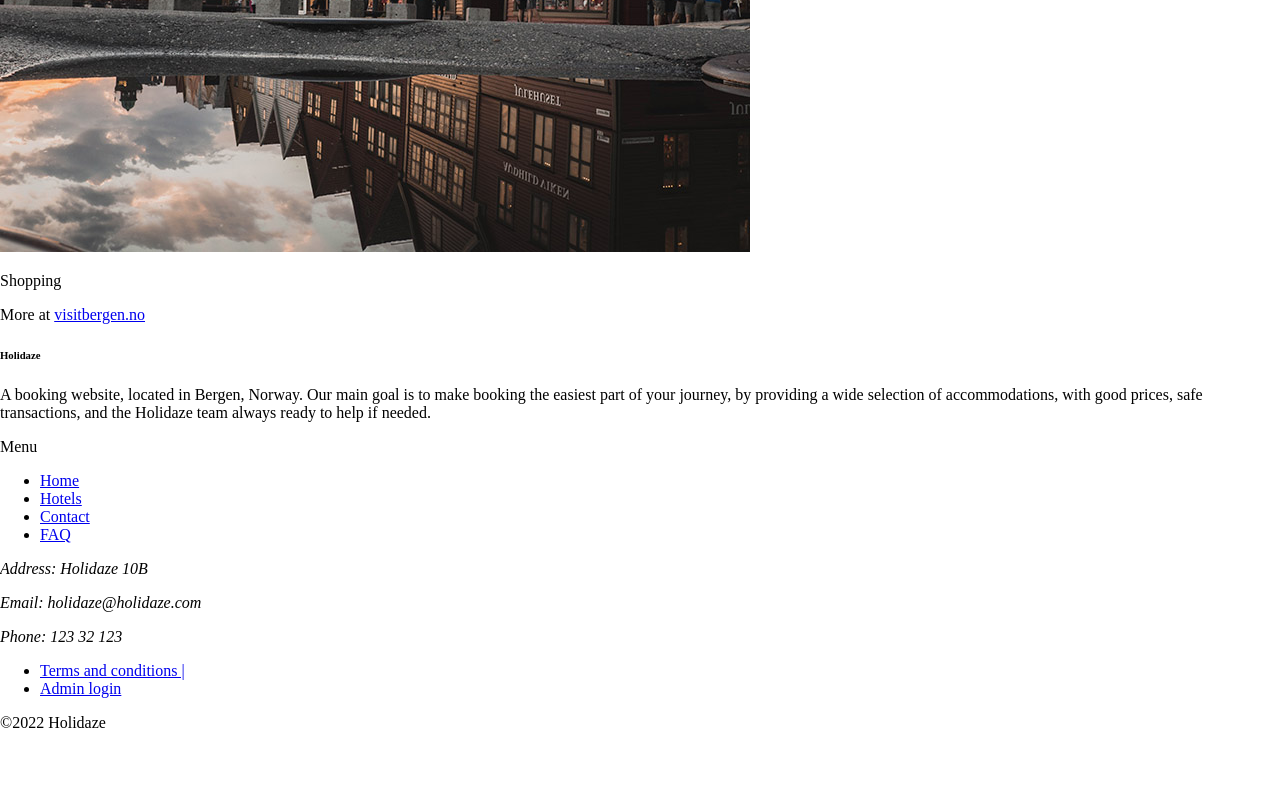
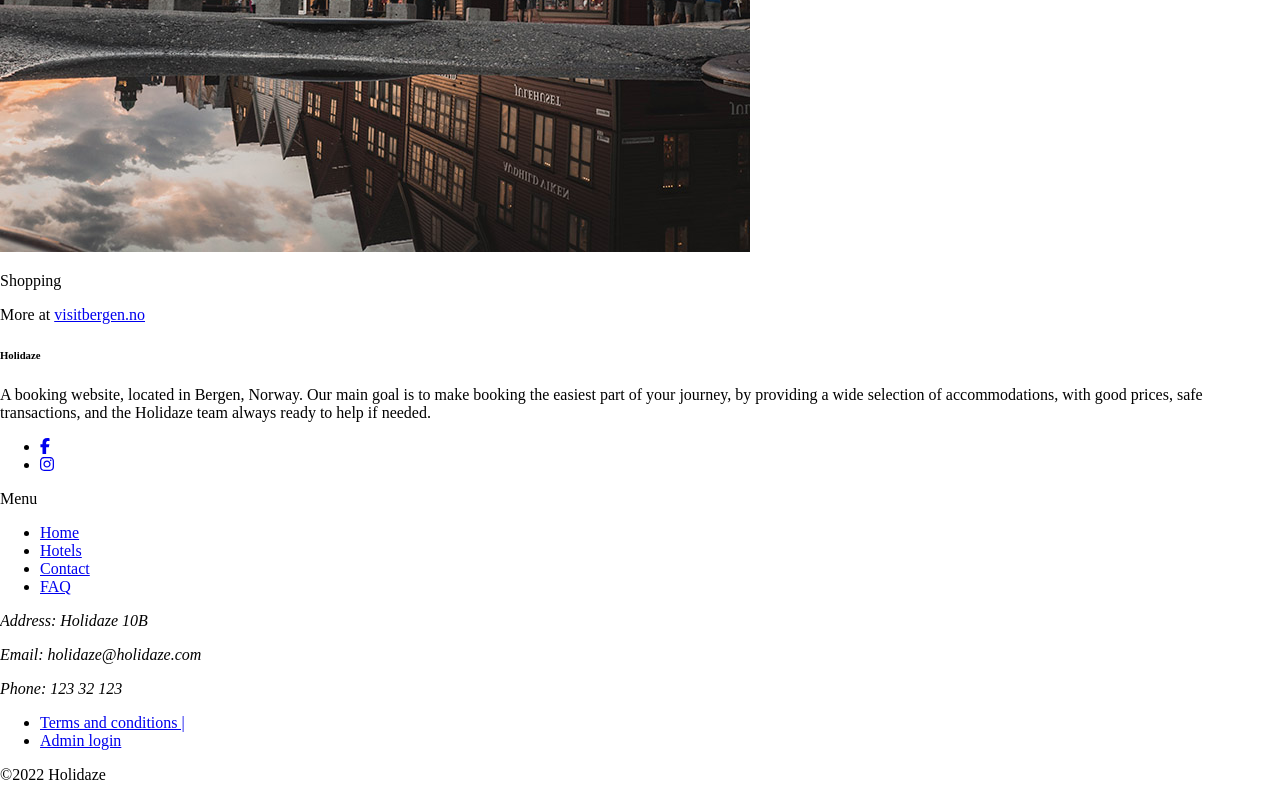
Before and after one commit to Noroff-FEU-Assignments/project-exam-2-EmsCodes, a Next.js app: page / in a window 1280 px wide. Shown: the part 6086-6886 px from the top of the page. Before the commit the page ends 6834 px from the top, so only its background shows below. Built offline with nearby package versions, Linux system fonts and the light colour scheme.

Commit message:
accommodations, created herosection component

```diff
--- a/components/layout/Footer.js
+++ b/components/layout/Footer.js
@@ -1,17 +1,39 @@
 import Link from "next/link";
 import styles from "../../styles/layout/Footer.module.css";
+import { FontAwesomeIcon } from "@fortawesome/react-fontawesome";
+import { faFacebookF, faInstagram } from "@fortawesome/free-brands-svg-icons";
 
 function Footer() {
   return (
     <div>
       <div>
-        <h6>Holidaze</h6>
-        <p>
-          A booking website, located in Bergen, Norway. Our main goal is to make
-          booking the easiest part of your journey, by providing a wide
-          selection of accommodations, with good prices, safe transactions, and
-          the Holidaze team always ready to help if needed.
-        </p>
+        <div>
+          <h6>Holidaze</h6>
+          <p>
+            A booking website, located in Bergen, Norway. Our main goal is to
+            make booking the easiest part of your journey, by providing a wide
+            selection of accommodations, with good prices, safe transactions,
+            and the Holidaze team always ready to help if needed.
+          </p>
+        </div>
+        <nav aria-label="social media links">
+          <ul>
+            <li>
+              <Link href="facebook.com">
+                <a>
+                  <FontAwesomeIcon icon={faFacebookF} />
+                </a>
+              </Link>
+            </li>
+            <li>
+              <Link href="instagram.com">
+                <a>
+                  <FontAwesomeIcon icon={faInstagram} />
+                </a>
+              </Link>
+            </li>
+          </ul>
+        </nav>
       </div>
       <div>
         <p>Menu</p>
--- a/package.json
+++ b/package.json
@@ -11,6 +11,8 @@
   "dependencies": {
     "@fortawesome/fontawesome-free": "^6.1.1",
     "@fortawesome/fontawesome-svg-core": "^6.1.1",
+    "@fortawesome/free-brands-svg-icons": "^6.1.1",
+    "@fortawesome/free-regular-svg-icons": "^6.1.1",
     "@fortawesome/free-solid-svg-icons": "^6.1.1",
     "@fortawesome/react-fontawesome": "^0.1.18",
     "next": "12.1.5",
```
Also changed, not shown: components/utils/accommodations/Menu.js (added, +7 -0 lines), components/utils/global/HeroSection.js (added, +16 -0 lines), components/utils/index/HeroSection.js (deleted, +0 -7 lines), pages/accommodations.js (+26 -0 lines), public/images/hotel-images/hotel-image.jpg (added), 1 other file (tests, documents, lock files or other folders).
